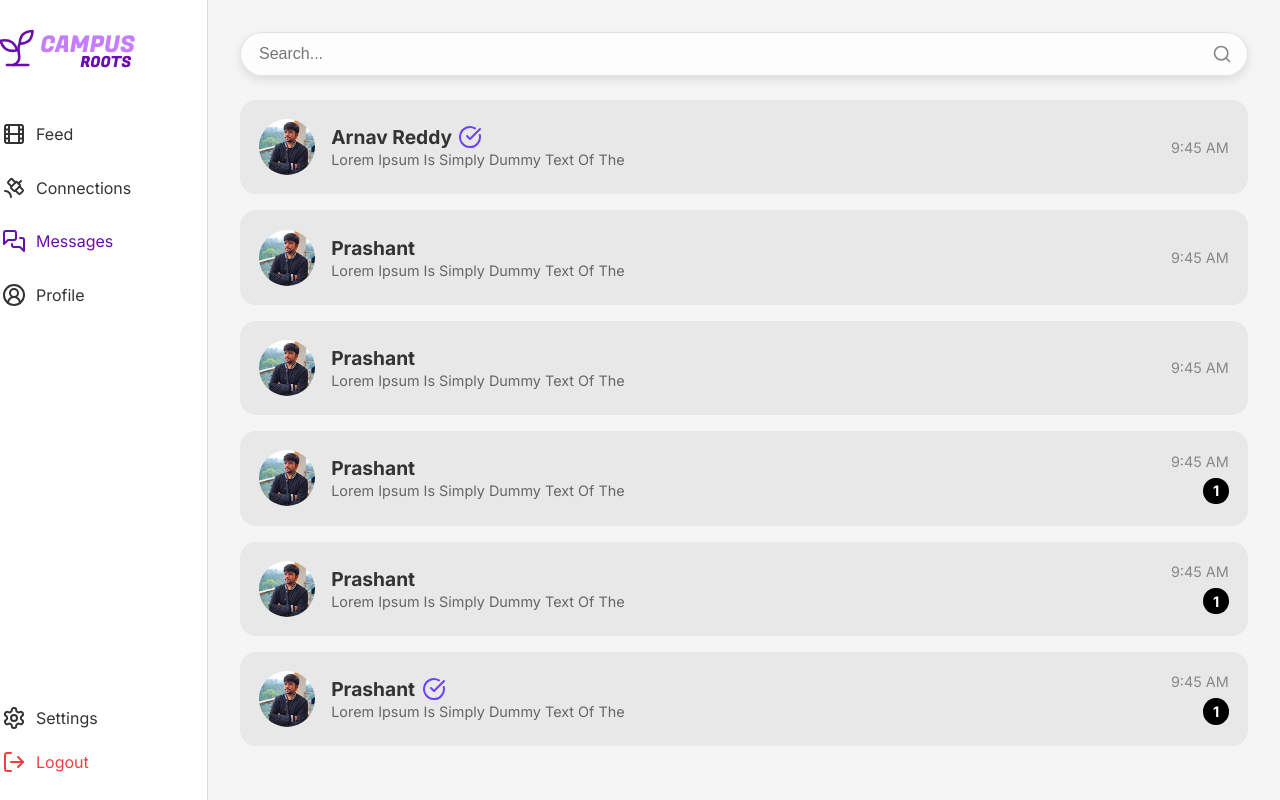
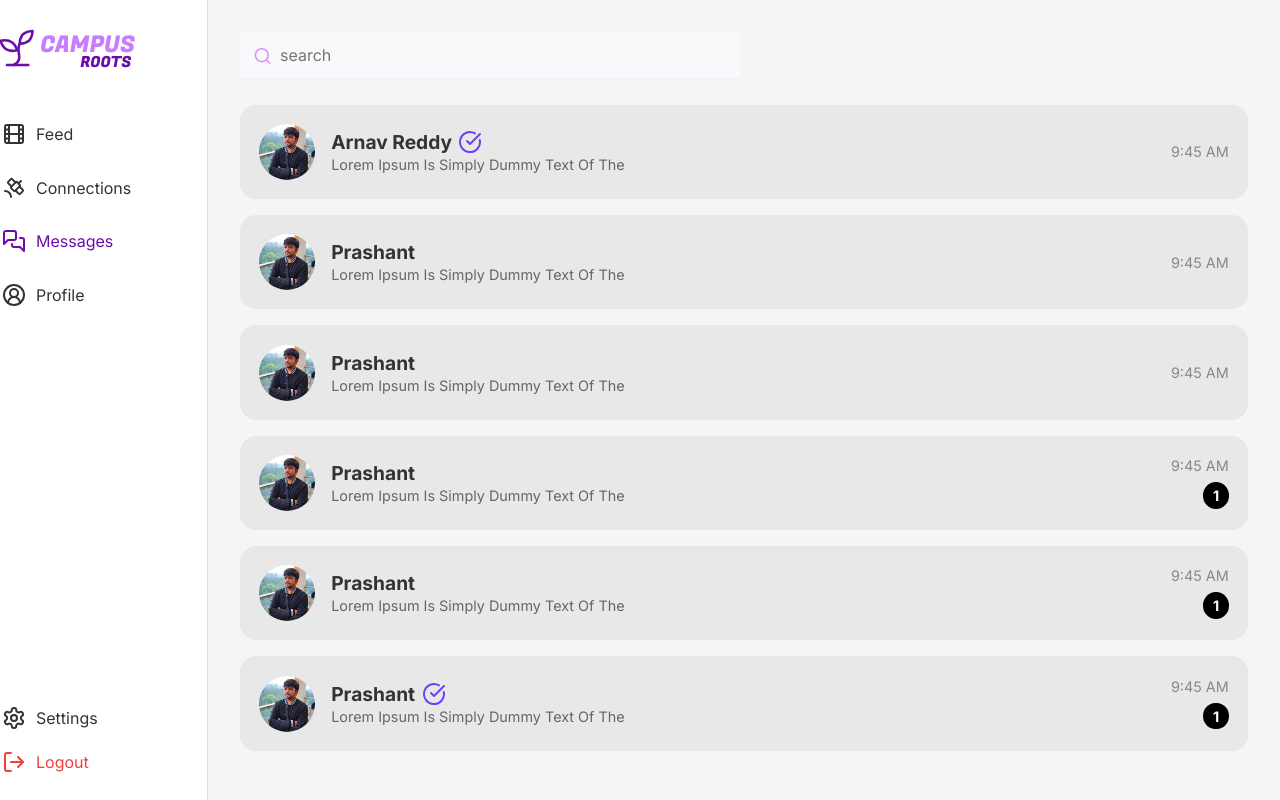
Before and after one commit to tangerineArc/campus-roots, a React (Vite) app: page /messages in a window 1280 px wide. Built offline with nearby package versions, Linux system fonts and the light colour scheme.

Commit message:
chore: enhance sidebar ui

```diff
--- a/src/components/SearchBar.jsx
+++ b/src/components/SearchBar.jsx
@@ -1,11 +1,12 @@
 import { Search } from "lucide-react";
+
 import styles from "../styles/search-bar.module.css";
 
 export default function SearchBar() {
   return (
-    <div className={styles.searchContainer}>
-      <input type="text" placeholder="Search..." className={styles.searchBar} />
-      <Search className={styles.searchIcon} />
-    </div>
+    <label className={styles.container}>
+      <input type="text" placeholder="search" className={styles.input} />
+      <Search className={styles.icon} />
+    </label>
   );
 }
--- a/src/styles/search-bar.module.css
+++ b/src/styles/search-bar.module.css
@@ -1,49 +1,46 @@
-/* Search Bar Container */
-.searchContainer {
-  width: 100%;
-  display: flex;
-  align-items: center;
-  background: rgba(255, 255, 255, 0.8);
-  backdrop-filter: blur(10px);
-  border-radius: 30px;
-  border: 1px solid rgba(200, 200, 200, 0.5);
-  padding: 12px 18px;
-  box-shadow: 0px 4px 10px rgba(0, 0, 0, 0.1);
-  transition: all 0.3s ease-in-out;
+.container {
   position: relative;
 }
 
-.searchContainer:hover {
-  box-shadow: 0px 6px 12px rgba(0, 0, 0, 0.15);
-  transform: scale(1.02);
+.input {
+  border: none;
+  appearance: none;
+  outline: none;
+  background-color: #f8f9fa;
+  width: clamp(300px, 90vw, 500px);
+  padding: 0.8rem;
+  padding-left: 2.5rem;
+  border-radius: 5px;
+  border-bottom: 3px solid #f4effa;
+
+  font-size: inherit;
+  font-family: inherit;
 }
 
-.searchBar {
-  width: 100%;
-  border: none;
-  outline: none;
-  font-size: 16px;
-  color: #333;
-  background: transparent;
-  padding-right: 35px;
-  /* Space for the icon */
-  transition: all 0.3s ease-in-out;
+.input:focus {
+  border-color: #b333e9;
+  transition: border-color 0.5s;
+
+  & + .icon {
+    stroke: #b333e9;
+    transition: stroke 0.5s;
+  }
 }
 
-.searchBar:focus {
-  color: #000;
+.input:hover {
+  & + .icon {
+    transform: scale(1.1) translateY(-50%);
+    transition: transform 0.3s;
+  }
 }
 
-.searchIcon {
-  width: 20px;
-  height: 20px;
-  color: #888;
+.icon {
   position: absolute;
-  right: 15px;
-  cursor: pointer;
-  transition: color 0.3s ease-in-out;
+  stroke: #dc93f6;
+  left: 0.8rem;
+  top: 50%;
+  transform: translateY(-50%);
+
+  width: 1.2rem;
+  height: 1.2rem;
 }
-
-.searchContainer:focus-within .searchIcon {
-  color: #6c42f5;
-}
```
